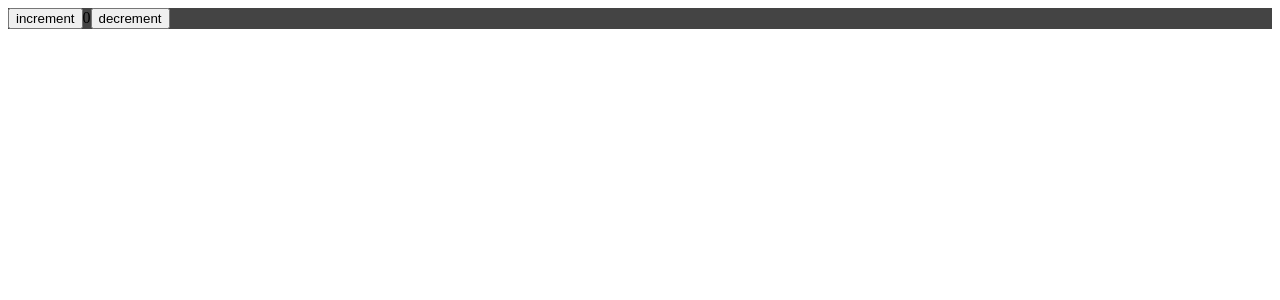
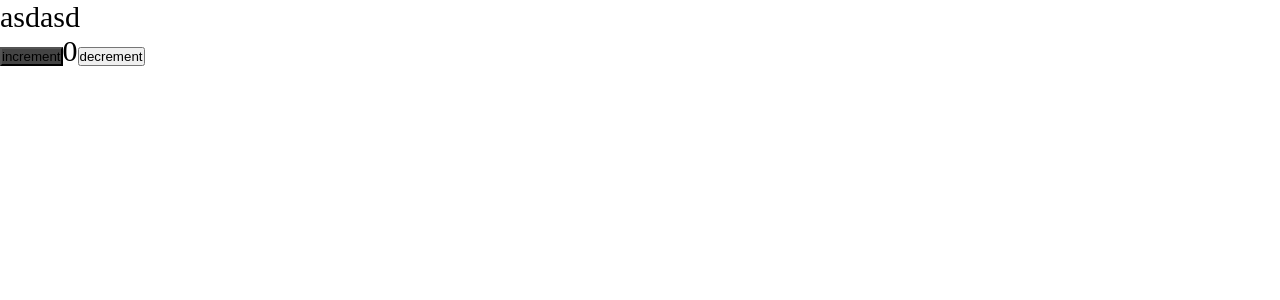
Before and after one commit to WazzUp05/ulbi-course-v2, a React app: page / in a window 1280 px wide. Shown: the top 300 px of the page. Built offline with nearby package versions, Linux system fonts and the light colour scheme.

Commit message:
optimization css, add css module

```diff
--- a/package.json
+++ b/package.json
@@ -19,6 +19,7 @@
         "@types/webpack-dev-server": "^4.7.2",
         "css-loader": "^6.8.1",
         "html-webpack-plugin": "^5.5.0",
+        "mini-css-extract-plugin": "^2.5.3",
         "sass": "^1.49.9",
         "sass-loader": "^12.6.0",
         "style-loader": "^3.3.1",
--- /dev/null
+++ b/src/App.tsx
@@ -0,0 +1,12 @@
+import React from 'react';
+import { Counter } from './components/Counter';
+import './index.scss';
+
+export const App = () => {
+    return (
+        <div className="app">
+            <p>asdasd</p>
+            <Counter />
+        </div>
+    );
+};
--- a/src/components/Counter.scss
+++ b/src/components/Counter.module.scss
@@ -1,3 +1,3 @@
-div {
+.btn {
     background: #444;
 }
--- a/src/components/Counter.tsx
+++ b/src/components/Counter.tsx
@@ -1,5 +1,5 @@
 import React, { useState } from 'react';
-import './Counter.scss';
+import classes from './Counter.module.scss';
 export const Counter = () => {
     const [count, setCount] = useState(0);
 
@@ -12,7 +12,9 @@
     };
     return (
         <div>
-            <button onClick={increment}>increment</button>
+            <button className={classes.btn} onClick={increment}>
+                increment
+            </button>
             {count}
             <button onClick={decrement}>decrement</button>
         </div>
--- /dev/null
+++ b/src/index.scss
@@ -0,0 +1,9 @@
+* {
+    margin: 0;
+    padding: 0;
+    box-sizing: border-box;
+}
+
+.app {
+    font-size: 30px;
+}
--- a/src/index.tsx
+++ b/src/index.tsx
@@ -1,9 +1,4 @@
 import { render } from 'react-dom';
-import { Counter } from './components/Counter';
+import { App } from './App';
 
-render(
-    <div>
-        <Counter />
-    </div>,
-    document.getElementById('root')
-);
+render(<App />, document.getElementById('root'));
```
Also changed, not shown: src/global.d.ts (added, +7 -0 lines), 4 other files (tests, documents, lock files or other folders).
